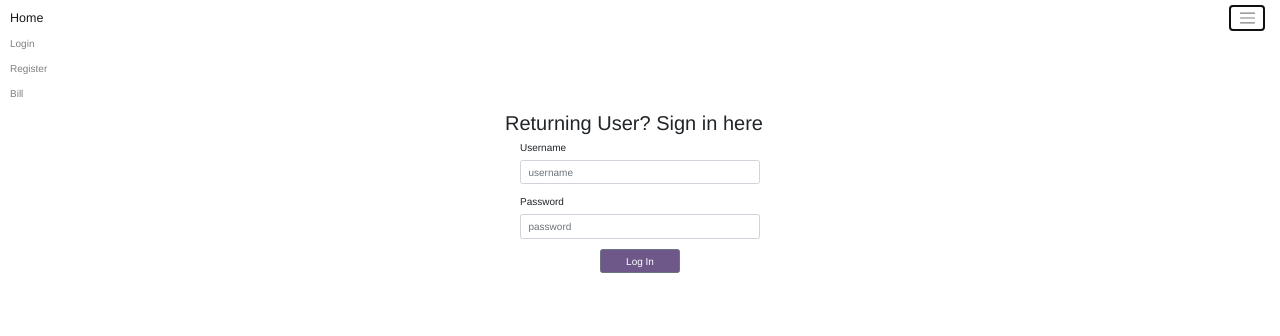
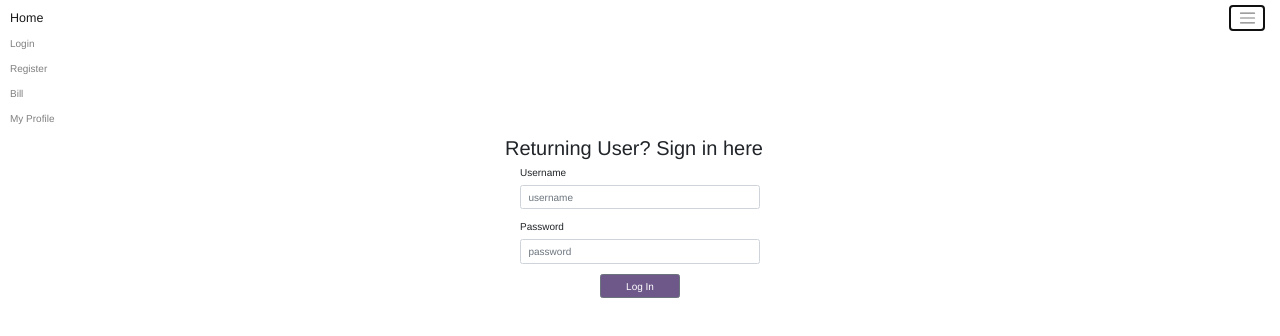
Before and after one commit to trysplit/frontend, a React (Create React App) app in the folder split/: page /login in a window 1280 px wide. Both pictures are taken after a click on the button 1247 px from the left and 17 px from the top of the page. Shown: the top 336 px of the page. Built offline with nearby package versions, Linux system fonts and the light colour scheme.

Commit message:
Merging all of it together.

```diff
--- a/split/src/components/Navigation.js
+++ b/split/src/components/Navigation.js
@@ -22,9 +22,9 @@ const Naviagtion = (props) => {
             <NavItem>
               <NavLink href="/Bill">Bill</NavLink>
             </NavItem>
-            {/* <NavItem>
-              <NavLink href="/Logout">Logout</NavLink>
-            </NavItem> */}
+            <NavItem>
+              <NavLink href="/MyProfile">My Profile</NavLink>
+            </NavItem>
           </Nav>
         </Collapse>
       </Navbar>
--- a/split/src/components/Profile.js
+++ b/split/src/components/Profile.js
@@ -1,4 +1,4 @@
-import React, { useState, useEffect} from 'react';
+import React, { useState} from 'react';
 import styled from 'styled-components';
 import { withFormik, Form, Field } from 'formik';
 
```
Also changed, not shown: 1 other file (tests, documents, lock files or other folders).
